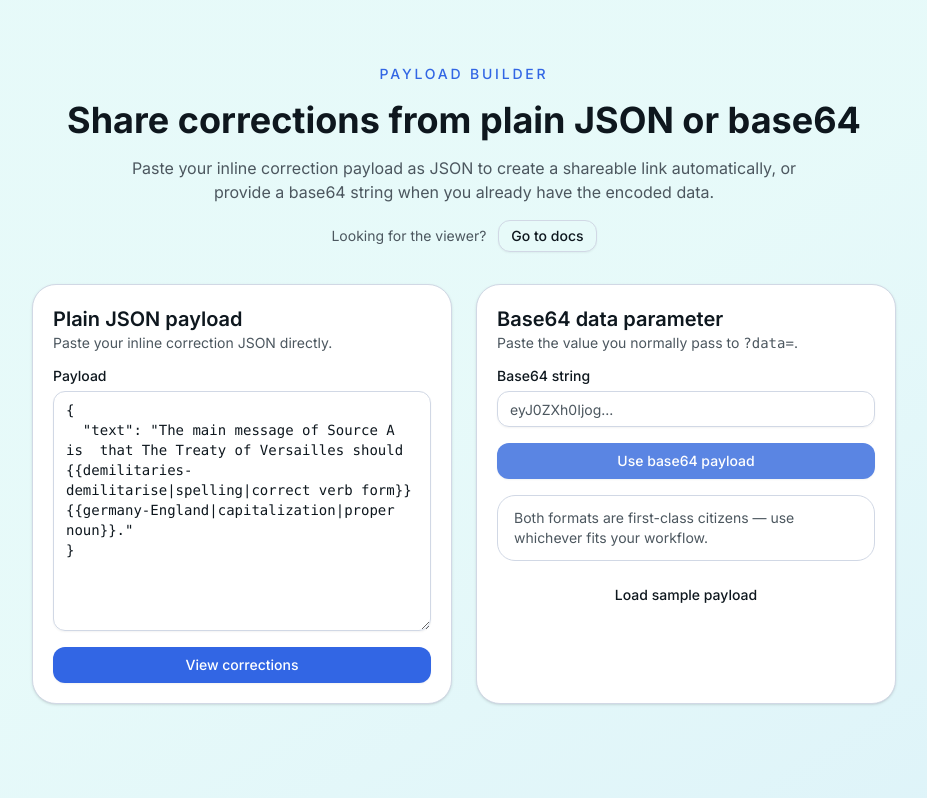
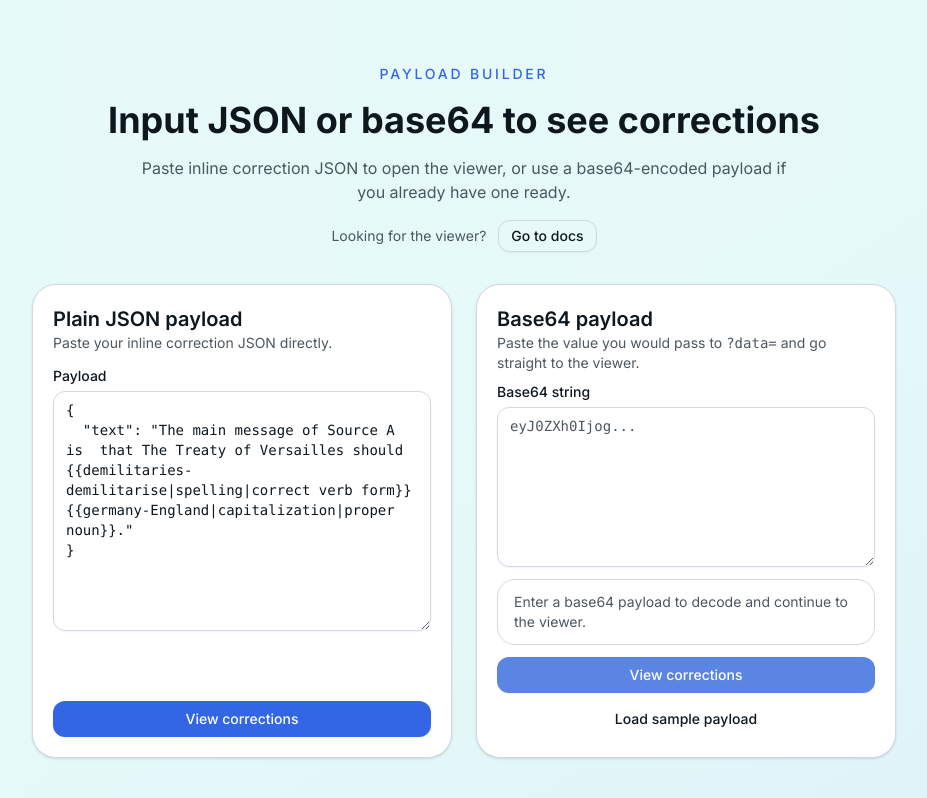
Before and after one commit to rohanod/grammar-correction, a React (Vite) app: page / in a window 1280 px wide. Shown: the top 798 px of the page, without its empty margins (176-1103 px from the left). Built offline with nearby package versions, Linux system fonts and the light colour scheme.

Commit message:
Refine payload input copy and base64 workflow

```diff
--- a/src/components/EmptyState.tsx
+++ b/src/components/EmptyState.tsx
@@ -59,9 +59,6 @@ export function EmptyState() {
               Click to see a sample correction in action
             </p>
 
-            <Button variant="outline" asChild size="sm" className="mt-1">
-              <Link to="/">Build a payload at input</Link>
-            </Button>
           </div>
 
             <div className="mt-2 md:mt-4 p-3 md:p-4 bg-muted/30 rounded-lg w-full">
--- a/src/pages/PayloadInputPage.tsx
+++ b/src/pages/PayloadInputPage.tsx
@@ -1,4 +1,4 @@
-import { FormEvent, useState } from 'react'
+import { FormEvent, useEffect, useState } from 'react'
 import { motion } from 'framer-motion'
 import { Link, useNavigate } from 'react-router-dom'
 
@@ -6,7 +6,6 @@ import { Card } from '@/components/ui/card'
 import { Button } from '@/components/ui/button'
 import { Label } from '@/components/ui/label'
 import { Textarea } from '@/components/ui/textarea'
-import { Input } from '@/components/ui/input'
 import { Alert, AlertDescription } from '@/components/ui/alert'
 import { generateExampleURL, base64Encode } from '@/lib/correction-parser'
 
@@ -24,6 +23,7 @@ export function PayloadInputPage() {
   const [base64Input, setBase64Input] = useState('')
   const [jsonError, setJsonError] = useState('')
   const [base64Error, setBase64Error] = useState('')
+  const [base64Preview, setBase64Preview] = useState('')
 
   const handleJsonSubmit = (event: FormEvent<HTMLFormElement>) => {
     event.preventDefault()
@@ -42,6 +42,26 @@ export function PayloadInputPage() {
       setJsonError(error instanceof Error ? error.message : 'Unable to parse JSON payload')
     }
   }
+
+  useEffect(() => {
+    const trimmed = base64Input.trim()
+    if (!trimmed) {
+      setBase64Preview('')
+      return
+    }
+
+    try {
+      const decoded = atob(trimmed)
+      try {
+        const parsed = JSON.parse(decoded)
+        setBase64Preview(JSON.stringify(parsed, null, 2))
+      } catch {
+        setBase64Preview(decoded)
+      }
+    } catch {
+      setBase64Preview('Invalid base64 input')
+    }
+  }, [base64Input])
 
   const handleBase64Submit = (event: FormEvent<HTMLFormElement>) => {
     event.preventDefault()
@@ -70,10 +90,9 @@ export function PayloadInputPage() {
           className="flex flex-col gap-4 text-center"
         >
           <p className="text-sm font-medium text-primary uppercase tracking-[0.2em]">Payload Builder</p>
-          <h1 className="text-3xl md:text-4xl font-bold text-foreground">Share corrections from plain JSON or base64</h1>
+          <h1 className="text-3xl md:text-4xl font-bold text-foreground">Input JSON or base64 to see corrections</h1>
           <p className="text-muted-foreground text-base max-w-2xl mx-auto">
-            Paste your inline correction payload as JSON to create a shareable link automatically, or provide a base64 string
-            when you already have the encoded data.
+            Paste inline correction JSON to open the viewer, or use a base64-encoded payload if you already have one ready.
           </p>
           <div className="flex items-center justify-center gap-3 text-sm">
             <span className="text-muted-foreground">Looking for the viewer?</span>
@@ -116,29 +135,39 @@ export function PayloadInputPage() {
             onSubmit={handleBase64Submit}
           >
             <Card className="p-5 h-full flex flex-col gap-4">
+              <div className="space-y-3">
                 <div>
-                <h2 className="text-xl font-semibold">Base64 data parameter</h2>
-                <p className="text-sm text-muted-foreground">Paste the value you normally pass to <code>?data=</code>.</p>
+                  <h2 className="text-xl font-semibold">Base64 payload</h2>
+                  <p className="text-sm text-muted-foreground">Paste the value you would pass to <code>?data=</code> and go straight to the viewer.</p>
                 </div>
                 <div className="space-y-2">
                   <Label htmlFor="base64-payload">Base64 string</Label>
-                <Input
+                  <Textarea
                     id="base64-payload"
+                    className="min-h-[160px] font-mono text-sm"
                     value={base64Input}
                     onChange={(event) => setBase64Input(event.target.value)}
                     placeholder="eyJ0ZXh0Ijog..."
                   />
                   {base64Error && <p className="text-sm text-destructive">{base64Error}</p>}
                 </div>
-              <Button type="submit" variant="secondary" className="w-full">Use base64 payload</Button>
                 <Alert>
                   <AlertDescription className="text-sm">
-                  Both formats are first-class citizens — use whichever fits your workflow.
+                    {base64Preview ? 'Decoded preview:' : 'Enter a base64 payload to decode and continue to the viewer.'}
                   </AlertDescription>
                 </Alert>
+                {base64Preview && (
+                  <pre className="bg-muted text-xs text-left p-3 rounded-lg overflow-x-auto whitespace-pre-wrap">
+                    {base64Preview}
+                  </pre>
+                )}
+                <div className="flex flex-col gap-2">
+                  <Button type="submit" variant="secondary" className="w-full">View corrections</Button>
                   <Button type="button" variant="ghost" onClick={handleExample}>
                     Load sample payload
                   </Button>
+                </div>
+              </div>
             </Card>
           </motion.form>
         </div>
```
Lines whose indentation alone changed are shown as unchanged.
